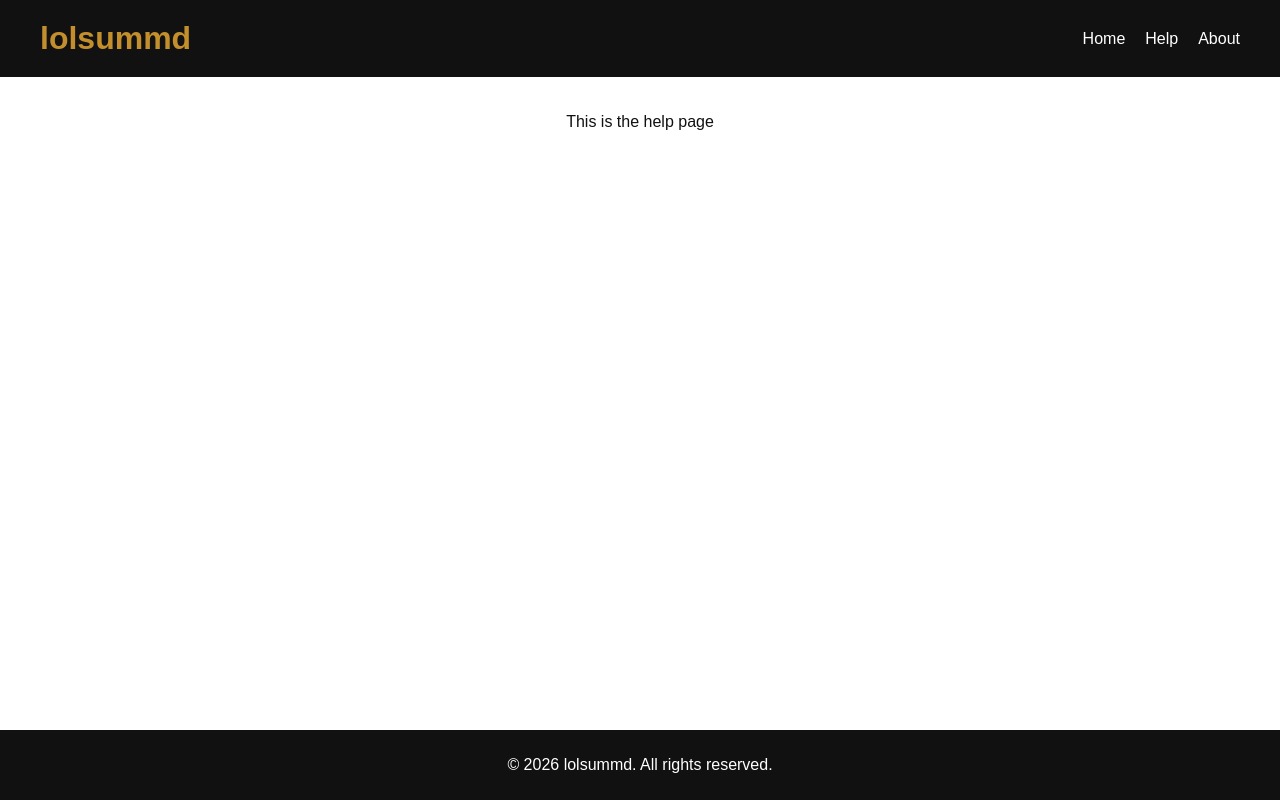
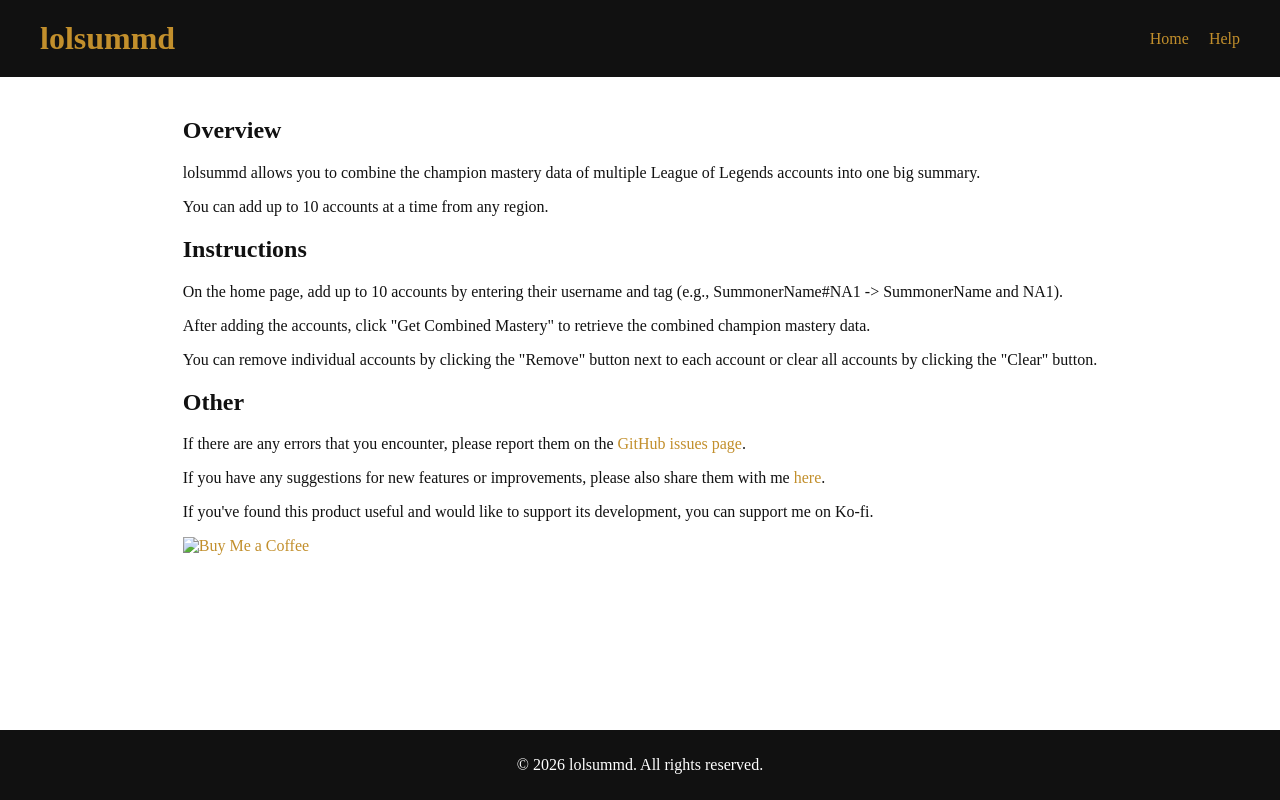
Before and after one commit to hutnerr/lolsummd, a Flask app: page /help in a window 1280 px wide. Run offline with Flask 3, Linux system fonts and the light colour scheme.

Commit message:
added in most of the help page

```diff
--- a/app.py
+++ b/app.py
@@ -73,11 +73,6 @@ def home():
 
     return render_template("index.html", accounts=session.get('accounts', []))
 
-@app.route("/about")
-def about():
-    Clogger.action("About page requested")
-    return render_template("about.html")
-
 @app.route("/help")
 def help():
     Clogger.action("Help page requested")
--- a/static/style.css
+++ b/static/style.css
@@ -6,7 +6,6 @@ html, body {
 }
 
 body {
-    font-family: Arial, sans-serif;
     background-color: hsl(0, 0%, 96%);
 
     display: flex;
@@ -33,12 +32,11 @@ footer {
 }
 
 a {
-    color: #ffffff;
+    color: #c28f2c;
     text-decoration: none;
 }
 
 a:hover {
-    color: #c28f2c;
     text-decoration: underline;
 }
 
--- a/templates/about.html
+++ /dev/null
@@ -1,5 +0,0 @@
-{% extends "base.html" %}
-{% block title %}lolsummd - About{% endblock %}
-{% block content %}
-<p>This is the about page. We are so cool.</p>
-{% endblock %}
--- a/templates/base.html
+++ b/templates/base.html
@@ -13,7 +13,6 @@
             <ul id="header-navbar-ul">
                 <li><a href="/">Home</a></li>
                 <li><a href="/help">Help</a></li>
-                <li><a href="/about">About</a></li>
             </ul>
         </nav>
     </header>
--- a/templates/help.html
+++ b/templates/help.html
@@ -1,5 +1,41 @@
 {% extends "base.html" %}
 {% block title %}lolsummd - Help{% endblock %}
 {% block content %}
-<p>This is the help page</p>
+<div>
+    <h2>Overview</h2>
+    <p>
+        lolsummd allows you to combine the champion mastery data of multiple League of Legends accounts into one big summary.
+    </p>
+    <p>
+        You can add up to 10 accounts at a time from any region.
+    </p>
+</div>
+
+<div>
+    <h2>Instructions</h2>
+    <p>On the home page, add up to 10 accounts by entering their username and tag (e.g., SummonerName#NA1 -> SummonerName and NA1).</p>
+    <p>After adding the accounts, click "Get Combined Mastery" to retrieve the combined champion mastery data.</p>
+    <p>You can remove individual accounts by clicking the "Remove" button next to each account
+        or clear all accounts by clicking the "Clear" button.</p>
+</div>
+
+<!-- <div>
+    <h2>FAQ</h2>
+</div> -->
+
+<div>
+    <h2>Other</h2>
+    <p>
+        If there are any errors that you encounter, please report them on
+        the <a href="https://github.com/hutnerr/lolsummd/issues">GitHub issues page</a>.
+    </p>
+    <p>
+        If you have any suggestions for new features or improvements, please also share them with me
+        <a href="https://www.hunter-baker.com/pages/other/contact.html">here</a>.
+    </p>
+    <p>
+        If you've found this product useful and would like to support its development, you can support me on Ko-fi.
+    </p>
+    <a href="https://ko-fi.com/S6S71TM9XT" target="_blank" rel="noopener noreferrer"><img src="https://ko-fi.com/img/githubbutton_sm.svg" alt="Buy Me a Coffee"></a>
+</div>
 {% endblock %}
```
